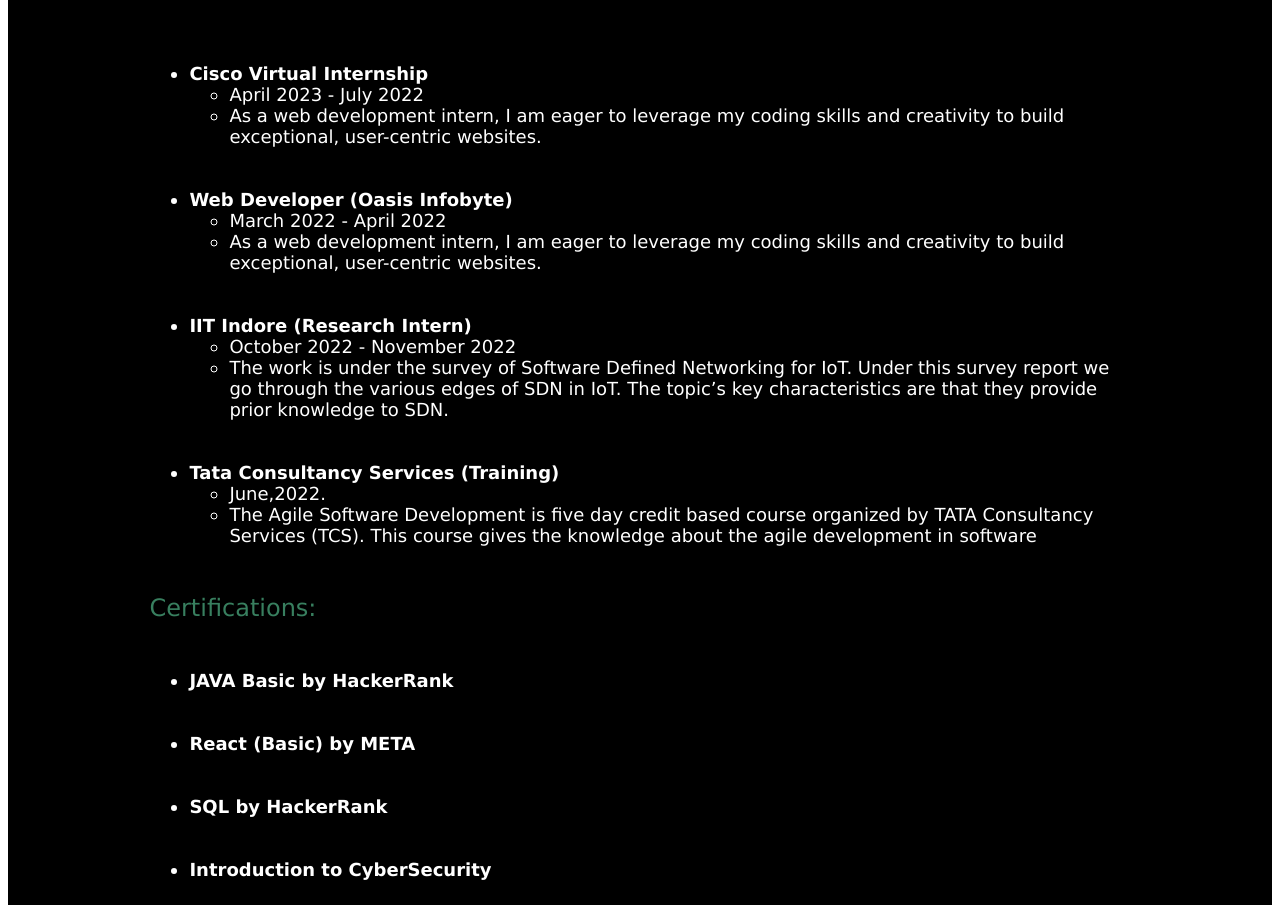
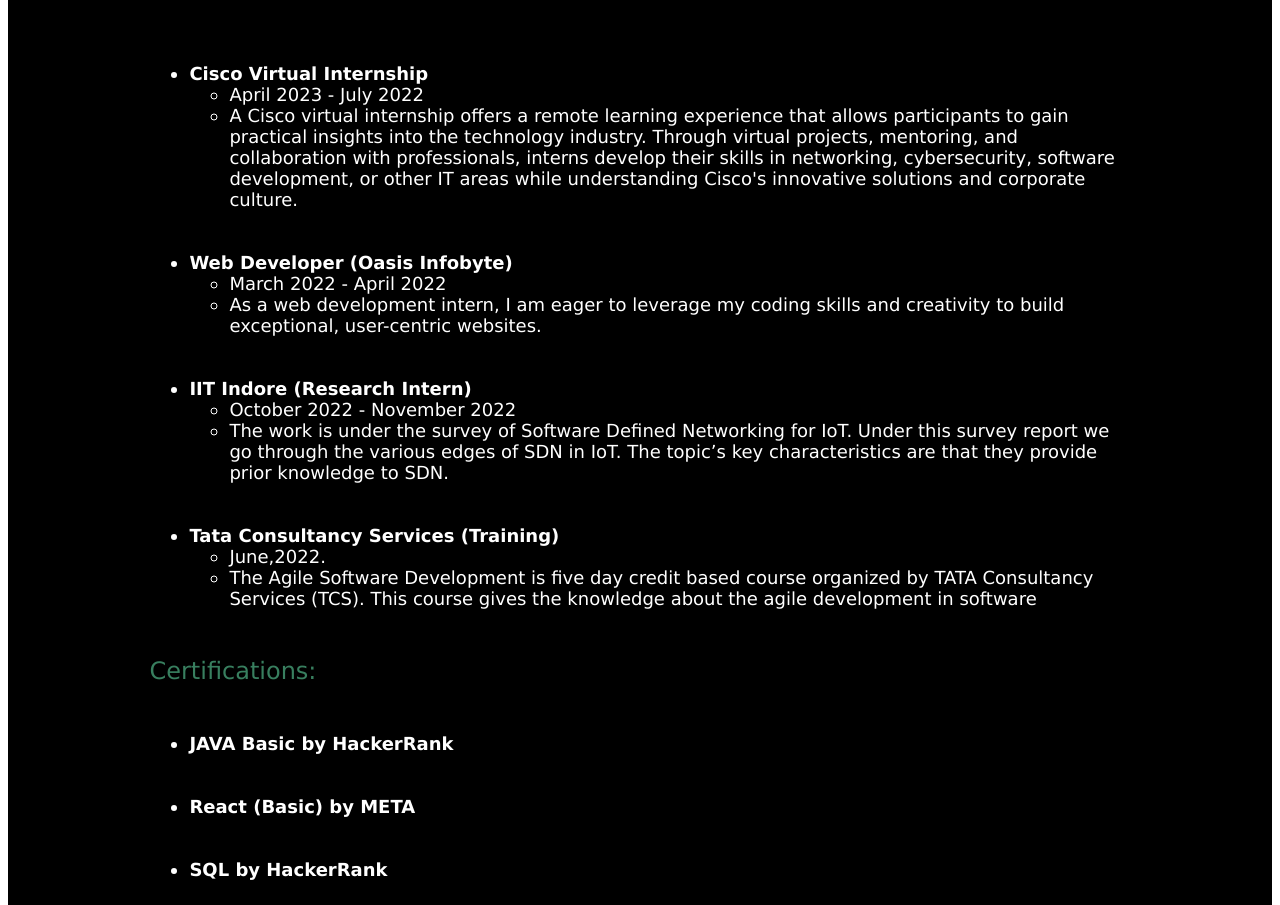
Before and after one commit to honeyy02/Portfolio_1, a plain HTML site: page index.html in a window 1280 px wide. Shown: the part 1872-2777 px from the top of the page. Drawn offline with Linux system fonts and the light colour scheme.

Commit message:
Update index.html

```diff
--- a/index.html
+++ b/index.html
@@ -291,9 +291,11 @@
 												April 2023 - July 2022
 											</li>
 											<li>
-												As a web development intern, I am eager to
-                                                leverage my coding skills and creativity to
-                                                 build exceptional, user-centric websites.
+												A Cisco virtual internship offers a remote learning experience
+												that allows participants to gain practical insights into the technology industry.
+												Through virtual projects, mentoring, and collaboration with professionals,
+												interns develop their skills in networking, cybersecurity, software development,
+												or other IT areas while understanding Cisco's innovative solutions and corporate culture.
 											</li>
 										</ul>
 									</li>
```
